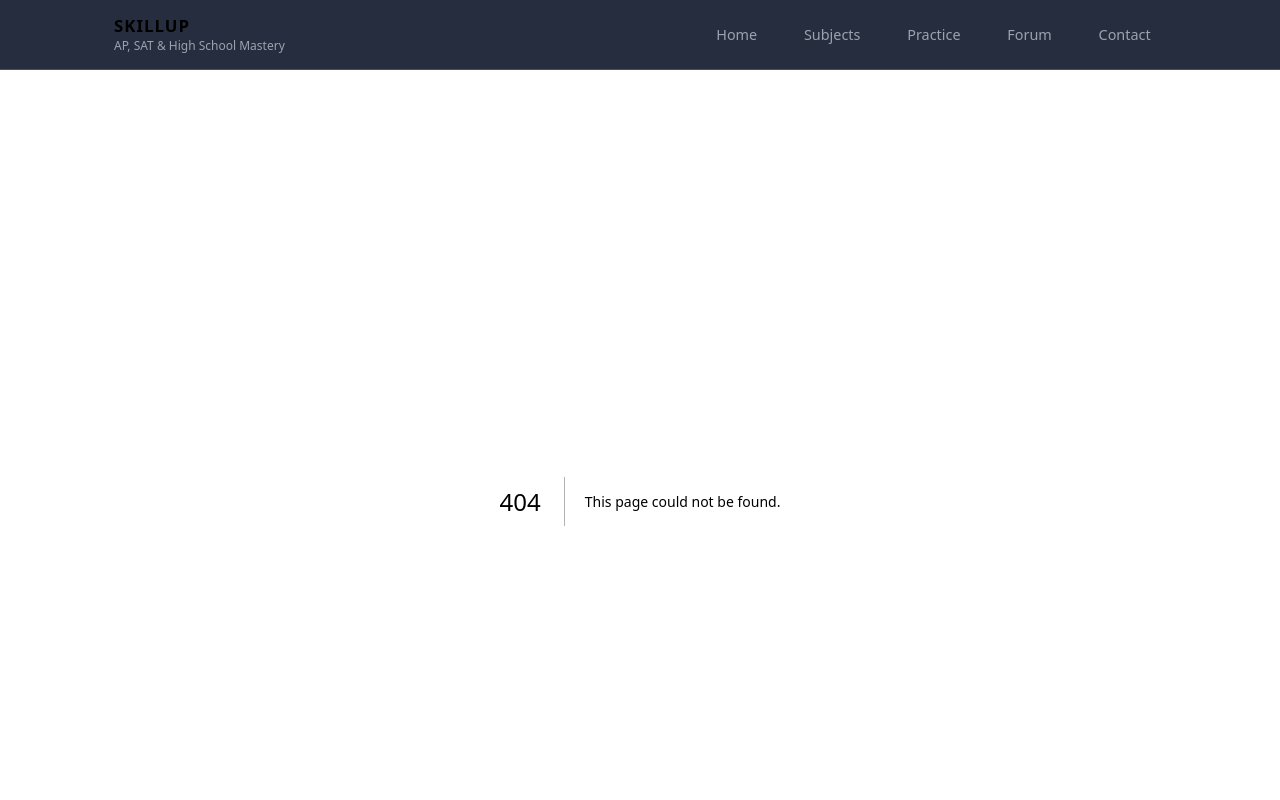
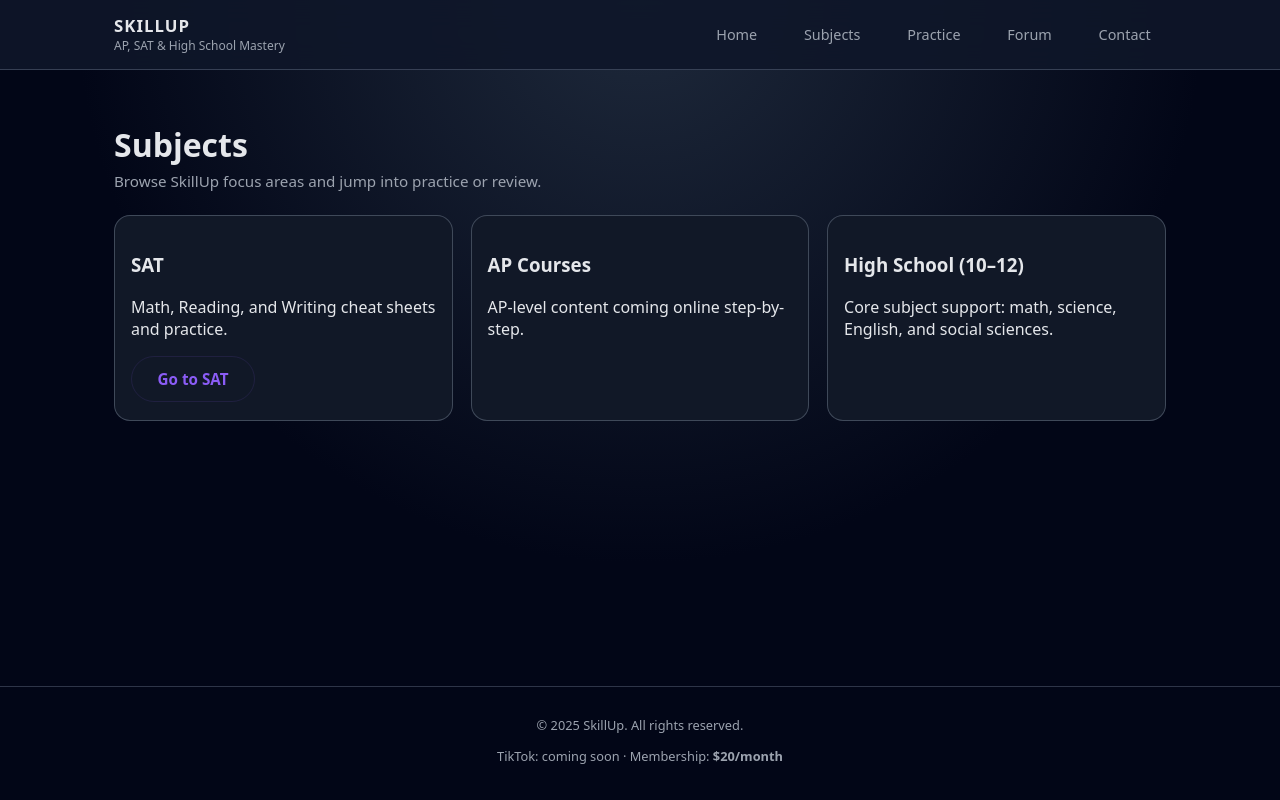
Before and after one commit to steponaskaciulis-max/skillup, a Next.js app in the folder SkillUp/: page /subjects in a window 1280 px wide. Before the commit this address had no page. Shown: the top 800 px of the page. Built offline with nearby package versions, Linux system fonts and the light colour scheme.

Commit message:
Create index.js

```diff
--- /dev/null
+++ b/SkillUp/pages/subjects/index.js
@@ -0,0 +1,30 @@
+export default function Subjects() {
+  return (
+    <div>
+      <div className="page-header">
+        <h1>Subjects</h1>
+        <p>Browse SkillUp focus areas and jump into practice or review.</p>
+      </div>
+
+      <div className="grid">
+        <div className="card">
+          <h3>SAT</h3>
+          <p>Math, Reading, and Writing cheat sheets and practice.</p>
+          <a href="/subjects/sat" className="btn secondary">
+            Go to SAT
+          </a>
+        </div>
+        <div className="card">
+          <h3>AP Courses</h3>
+          <p>AP-level content coming online step-by-step.</p>
+        </div>
+        <div className="card">
+          <h3>High School (10–12)</h3>
+          <p>
+            Core subject support: math, science, English, and social sciences.
+          </p>
+        </div>
+      </div>
+    </div>
+  );
+}
```
